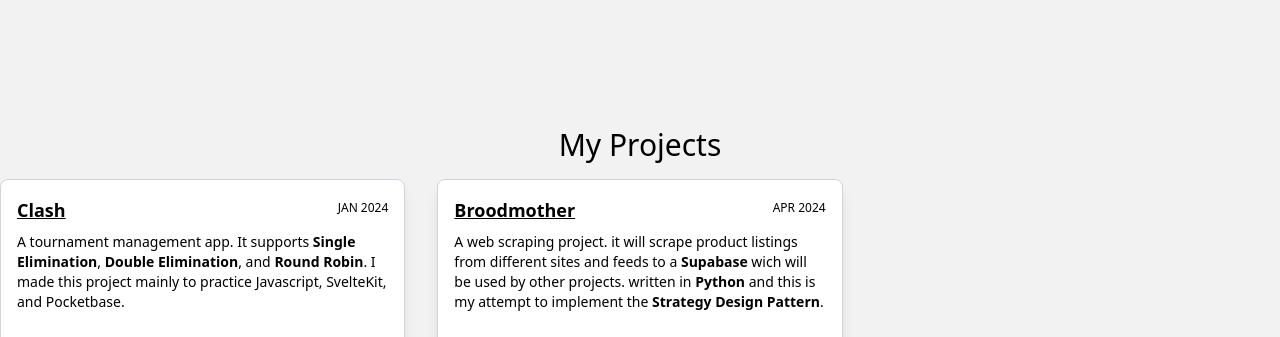
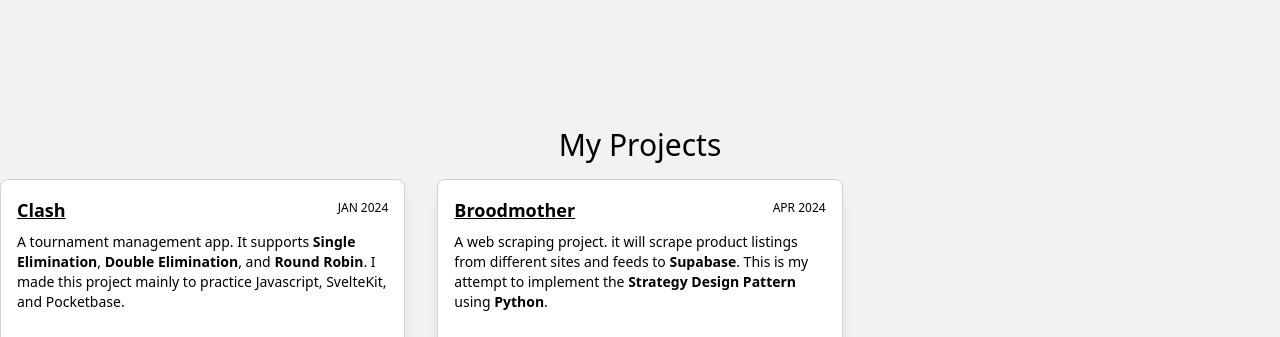
Before and after one commit to r-joey/portfolio, a plain HTML site: page index.html in a window 1280 px wide. Shown: the part 373-710 px from the top of the page. Drawn offline with nearby package versions, Linux system fonts and the light colour scheme; grey boxes are pictures that could not be loaded.

Commit message:
fixed some typos

```diff
--- a/index.html
+++ b/index.html
@@ -144,7 +144,7 @@
                              <span class="text-xs font-thin mt-1">APR 2024</span>
                          </div>
                         <p>
-                          A web scraping project. it will scrape product listings from different sites and feeds to a <strong>Supabase</strong> wich will be used by other projects. written in <strong>Python</strong> and this is my attempt to implement the <strong>Strategy Design Pattern</strong>.
+                          A web scraping project. it will scrape product listings from different sites and feeds to <strong>Supabase</strong>. This is my attempt to implement the <strong>Strategy Design Pattern</strong> using <strong>Python</strong>.
                         </p>
                          <br>
                         <div class="flex gap-2">
```
